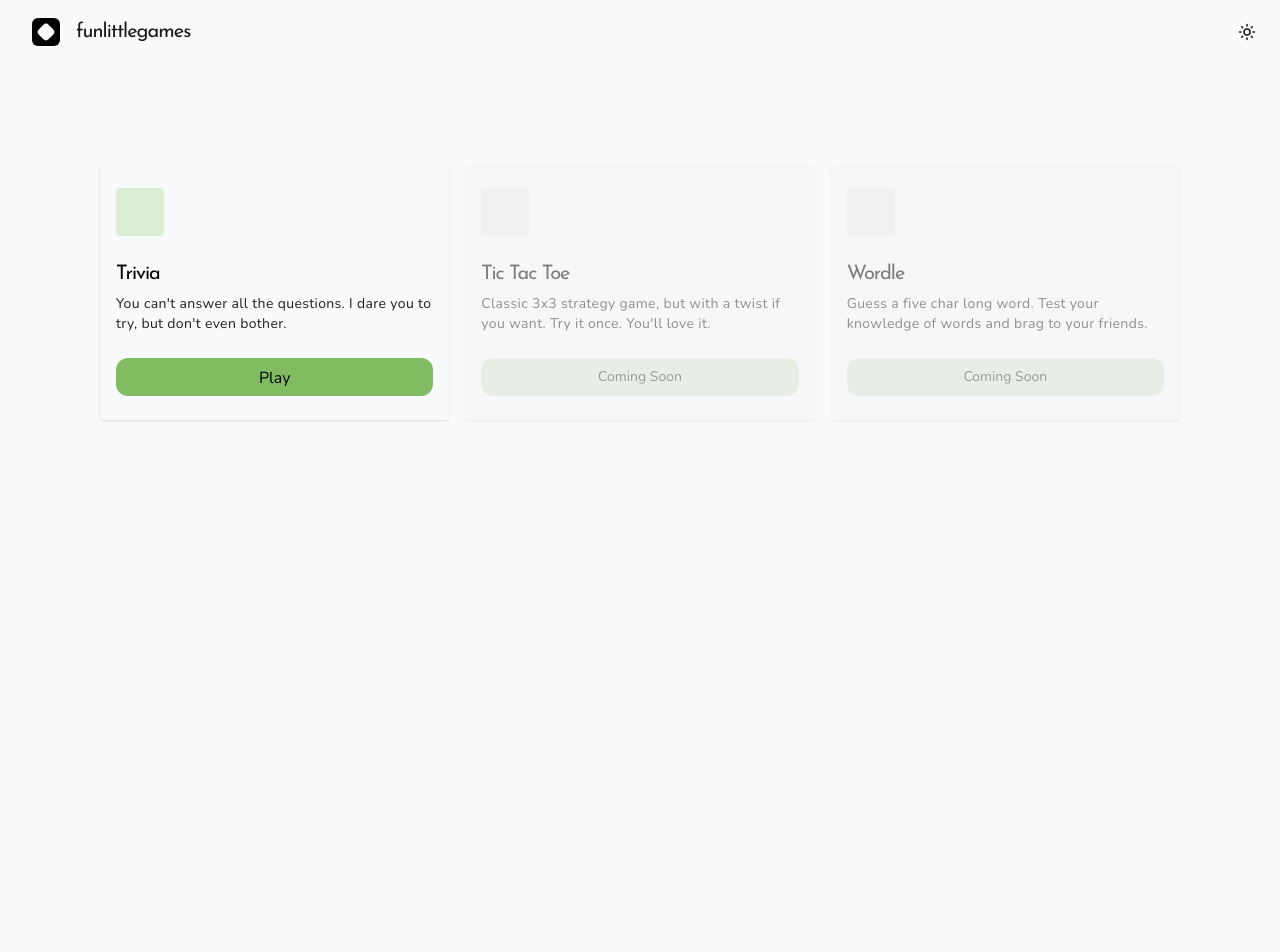
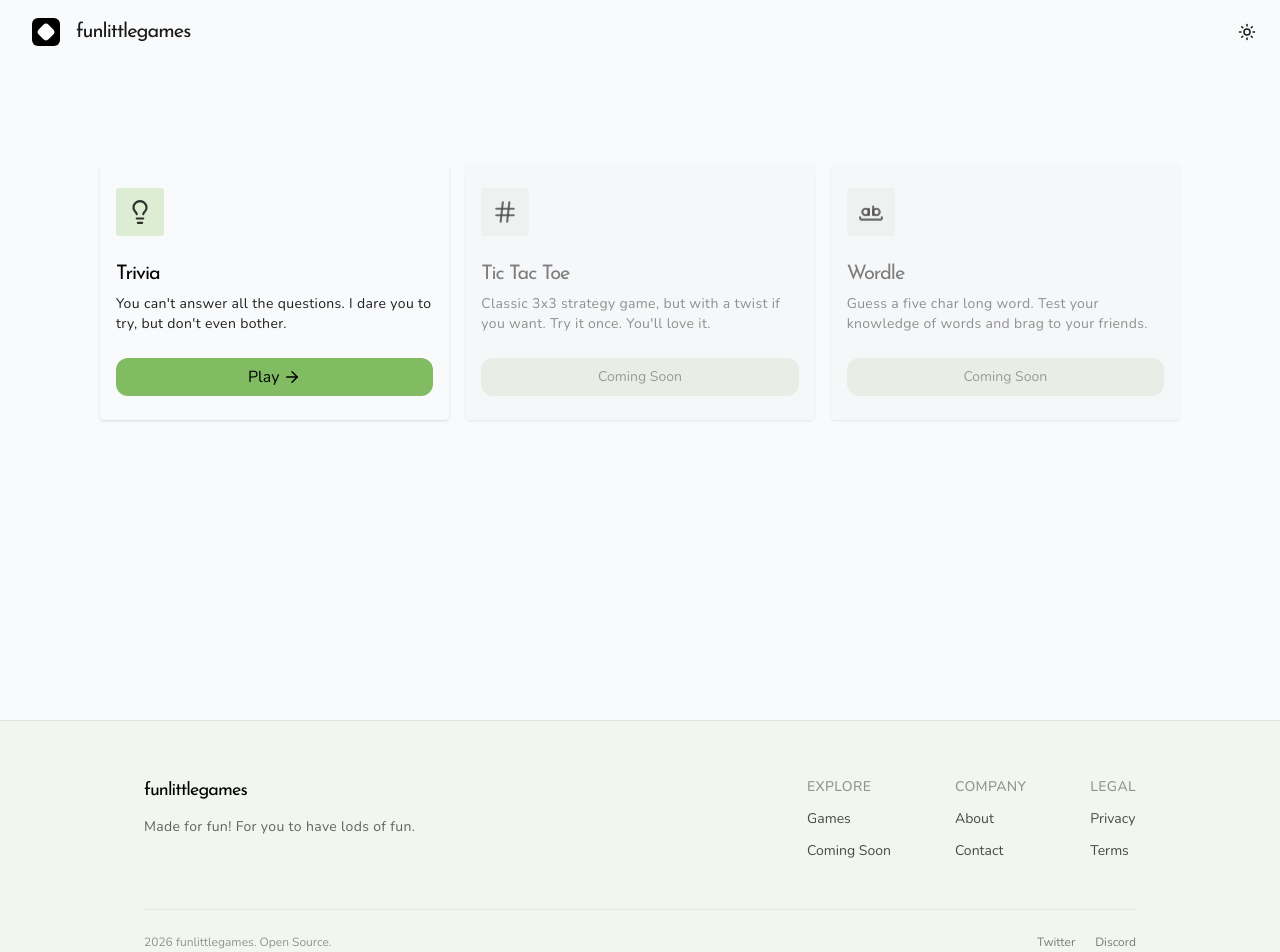
Before and after one commit to MrKharel/games, a Next.js app: page /games in a window 1280 px wide. Shown: the top 952 px of the page. Before the commit the page ends 800 px from the top, so only its background shows below. Built offline with nearby package versions, Linux system fonts and the light colour scheme.

Commit message:
Made the footer section.

```diff
--- a/src/app/globals.css
+++ b/src/app/globals.css
@@ -31,3 +31,7 @@
 	--font-body: var(--font-nunito);
 	--font-geist: var(--font-geist);
 }
+
+* {
+	scrollbar-width: none;
+}
--- /dev/null
+++ b/src/features/games/components/Footer.tsx
@@ -0,0 +1,84 @@
+export const Footer = () => {
+	return (
+		<footer className="mt-25 lg:mt-50 border-t border-black/8 dark:border-white/8 bg-primary-50 dark:bg-white/2">
+			<div className="max-w-6xl mx-auto px-6 sm:px-10 lg:px-20 py-14 flex flex-col gap-12">
+				<section className="flex flex-col sm:flex-row justify-between gap-10">
+					<div className="flex flex-col gap-3 max-w-xs">
+						<span className="text-lg font-title tracking-tighter text-black dark:text-white/90">funlittlegames</span>
+						<p className="text-sm text-black/60 dark:text-white/50 tracking-wide">
+							Made for fun! For you to have lods of fun.
+						</p>
+					</div>
+
+					<div className="flex flex-wrap gap-12 sm:gap-16">
+						<div className="flex flex-col gap-3">
+							<span className="text-sm font-medium text-black/40 dark:text-white/35 uppercase tracking-wide">
+								Explore
+							</span>
+							<a
+								href="#"
+								className="text-sm text-black/70 dark:text-white/65 hover:text-primary-500 dark:hover:text-primary-300 transition-colors">
+								Games
+							</a>
+							<a
+								href="#"
+								className="text-sm text-black/70 dark:text-white/65 hover:text-primary-500 dark:hover:text-primary-300 transition-colors">
+								Coming Soon
+							</a>
+						</div>
+
+						<div className="flex flex-col gap-3">
+							<span className="text-sm font-medium text-black/40 dark:text-white/35 uppercase tracking-wide">
+								Company
+							</span>
+							<a
+								href="#"
+								className="text-sm text-black/70 dark:text-white/65 hover:text-primary-500 dark:hover:text-primary-300 transition-colors">
+								About
+							</a>
+							<a
+								href="#"
+								className="text-sm text-black/70 dark:text-white/65 hover:text-primary-500 dark:hover:text-primary-300 transition-colors">
+								Contact
+							</a>
+						</div>
+
+						<div className="flex flex-col gap-3">
+							<span className="text-sm font-medium text-black/40 dark:text-white/35 uppercase tracking-wide">
+								Legal
+							</span>
+							<a
+								href="#"
+								className="text-sm text-black/70 dark:text-white/65 hover:text-primary-500 dark:hover:text-primary-300 transition-colors">
+								Privacy
+							</a>
+							<a
+								href="#"
+								className="text-sm text-black/70 dark:text-white/65 hover:text-primary-500 dark:hover:text-primary-300 transition-colors">
+								Terms
+							</a>
+						</div>
+					</div>
+				</section>
+
+				<section className="pt-6 border-t border-black/6 dark:border-white/6 flex flex-col sm:flex-row justify-between items-center gap-4">
+					<span className="text-xs text-black/40 dark:text-white/35">
+						{new Date().getFullYear()} funlittlegames. Open Source.
+					</span>
+					<div className="flex gap-5">
+						<a
+							href="#"
+							className="text-xs text-black/50 dark:text-white/40 hover:text-primary-500 dark:hover:text-primary-300 transition-colors">
+							Twitter
+						</a>
+						<a
+							href="#"
+							className="text-xs text-black/50 dark:text-white/40 hover:text-primary-500 dark:hover:text-primary-300 transition-colors">
+							Discord
+						</a>
+					</div>
+				</section>
+			</div>
+		</footer>
+	);
+};
--- a/src/features/games/components/MapCards.tsx
+++ b/src/features/games/components/MapCards.tsx
@@ -1,22 +1,23 @@
+import { HashIcon, LightbulbIcon, WholeWordIcon } from "lucide-react";
 import { GameCard, type GameCard as GameCardType } from "../ui/GameCard";
 
 const gameCards: Array<GameCardType> = [
 	{
 		title: "Trivia",
-		icon: "",
+		icon: <LightbulbIcon size={26} />,
 		description: "You can't answer all the questions. I dare you to try, but don't even bother.",
 		href: "/trivia",
 	},
 	{
 		title: "Tic Tac Toe",
-		icon: "",
+		icon: <HashIcon size={26} />,
 		description: "Classic 3x3 strategy game, but with a twist if you want. Try it once. You'll love it.",
 		href: "/trivia",
 		commingSoonCard: true,
 	},
 	{
 		title: "Wordle",
-		icon: "",
+		icon: <WholeWordIcon size={26} />,
 		description: "Guess a five char long word. Test your knowledge of words and brag to your friends.",
 		href: "/trivia",
 		commingSoonCard: true,
--- a/src/features/games/components/index.ts
+++ b/src/features/games/components/index.ts
@@ -1 +1,2 @@
 export * from "./MapCards";
+export * from "./Footer";
--- a/src/features/games/page.tsx
+++ b/src/features/games/page.tsx
@@ -1,11 +1,12 @@
 import { Header } from "@/global-components";
-import { MapCards } from "./components/";
+import { Footer, MapCards } from "./components/";
 
 export const Games = () => {
 	return (
 		<>
 			<Header />
 			<MapCards />
+			<Footer />
 		</>
 	);
 };
--- a/src/features/games/ui/GameCard.tsx
+++ b/src/features/games/ui/GameCard.tsx
@@ -2,6 +2,7 @@
 
 import Link from "next/link";
 import { useState } from "react";
+import { ArrowRight } from "lucide-react";
 
 export interface GameCard {
 	icon: React.ReactNode;
@@ -27,7 +28,9 @@ export const GameCard = (props: GameCard) => {
 				aria-disabled="true"
 				className="relative py-6 px-10 sm:px-4 shadow dark:shadow-white/7 rounded flex flex-col gap-6 cursor-not-allowed select-none bg-black/2 dark:bg-white/3 saturate-50 opacity-70 dark:opacity-60">
 				<div className="flex justify-between">
-					<div className="w-12 h-12 rounded bg-primary-100/60 dark:bg-primary-700/15 grayscale-[30%]">{props.icon}</div>
+					<div className="flex justify-center items-center w-12 h-12 rounded bg-primary-100/60 dark:bg-primary-700/15 grayscale-[30%]">
+						{props.icon}
+					</div>
 				</div>
 
 				<header className="flex flex-col gap-1.5 flex-1">
@@ -54,7 +57,7 @@ export const GameCard = (props: GameCard) => {
 			className={`py-6 px-10 sm:px-4 shadow dark:shadow-white/7 rounded flex flex-col gap-6 group transition-all duration-300 ease-in-out ${isFocussed ? "bg-primary-50 dark:bg-primary-100 -translate-y-0.5 hover:-translate-y-1 ring ring-primary-300 dark:ring-primary-500 ring-offset-3 dark:ring-offset-black" : "hover:bg-primary-50 dark:hover:bg-primary-100/18 hover:-translate-y-1"}`}>
 			<div className="flex justify-between">
 				<div
-					className={`w-12 h-12 rounded transition-all duration-500 ease-in-out ${isFocussed ? "bg-primary-300/50 dark:bg-primary-500/40 rotate-1.5 group-hover:rotate-2" : "bg-primary-100 dark:bg-primary-700/20 group-hover:bg-primary-300/50 dark:group-hover:bg-primary-500/40 group-hover:rotate-4"}`}>
+					className={`flex justify-center items-center w-12 h-12 rounded transition-all duration-500 ease-in-out ${isFocussed ? "bg-primary-300/50 dark:bg-primary-500/40 rotate-1.5 group-hover:rotate-2" : "bg-primary-100 dark:bg-primary-700/20 group-hover:bg-primary-300/50 dark:group-hover:bg-primary-500/40 group-hover:rotate-4"}`}>
 					{props.icon}
 				</div>
 			</div>
@@ -68,8 +71,8 @@ export const GameCard = (props: GameCard) => {
 				href={props.href}
 				onFocus={() => setIsFocussed(true)}
 				onBlur={() => setIsFocussed(false)}
-				className="bg-primary-300 dark:bg-primary-500/60 hover:bg-primary-500 dark:hover:bg-primary-300 text-center py-2 rounded-xl h-9.5 transition-all duration-200 ease-in-out focus:ring-2 focus:ring-primary-300 dark:focus:ring-primary-500 focus:ring-offset-2 dark:focus:ring-offset-black peer outline-transparent text-black dark:text-black">
-				Play
+				className="flex justify-center items-center gap-1 hover:gap-1.5 focus:gap-1.5 bg-primary-300 dark:bg-primary-500/60 hover:bg-primary-500 dark:hover:bg-primary-300 text-center py-2 rounded-xl h-9.5 transition-all duration-200 ease-in-out focus:ring-2 focus:ring-primary-300 dark:focus:ring-primary-500 focus:ring-offset-2 dark:focus:ring-offset-black peer outline-transparent text-black dark:text-black">
+				Play <ArrowRight size={18} />
 			</Link>
 		</section>
 	);
--- a/src/global-ui/Logo.tsx
+++ b/src/global-ui/Logo.tsx
@@ -12,7 +12,7 @@ export const Logo = (props: LogoProps) => {
 			<div className="bg-black dark:bg-white rounded-[6px] w-7 h-7 flex justify-center items-center group-hover:rotate-8 transition-all duration-300 ease-in-out">
 				<div className="bg-white dark:bg-black w-3.5 group-hover:w-3 h-3.5 group-hover:h-3 rotate-45 rounded group-hover:rotate-60 transition-all duration-500"></div>
 			</div>
-			<p className="font-title text-black/90 dark:text-white/90 text-lg lg:text-xl tracking-tighter">
+			<p className="font-title text-black/90 dark:text-white/90 text-lg lg:text-xl tracking-tighter group-hover:-rotate-1 transition-transform ease-in-out">
 				{props.title ? props.title : "funlittlegames"}
 			</p>
 		</Link>
```
